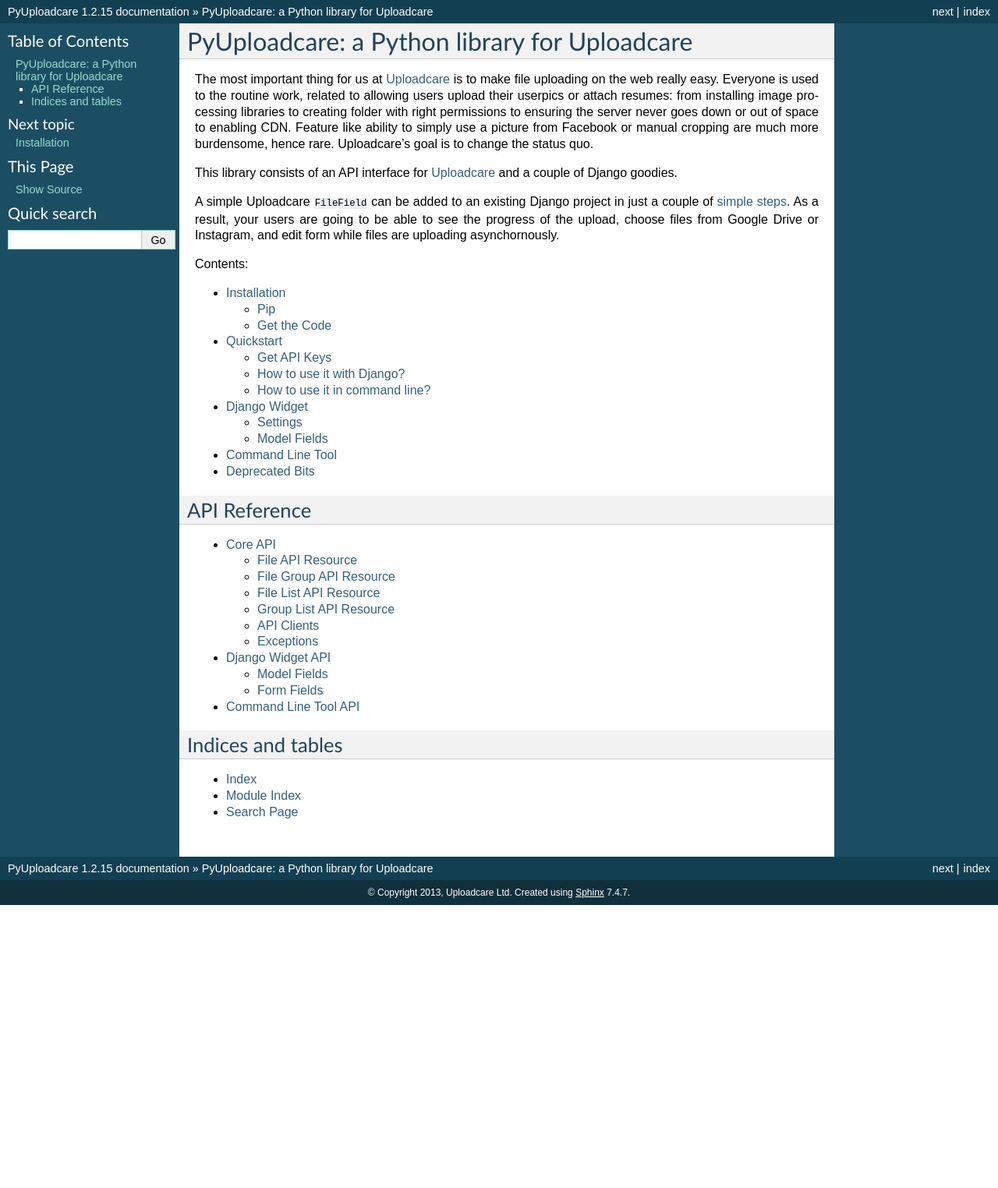
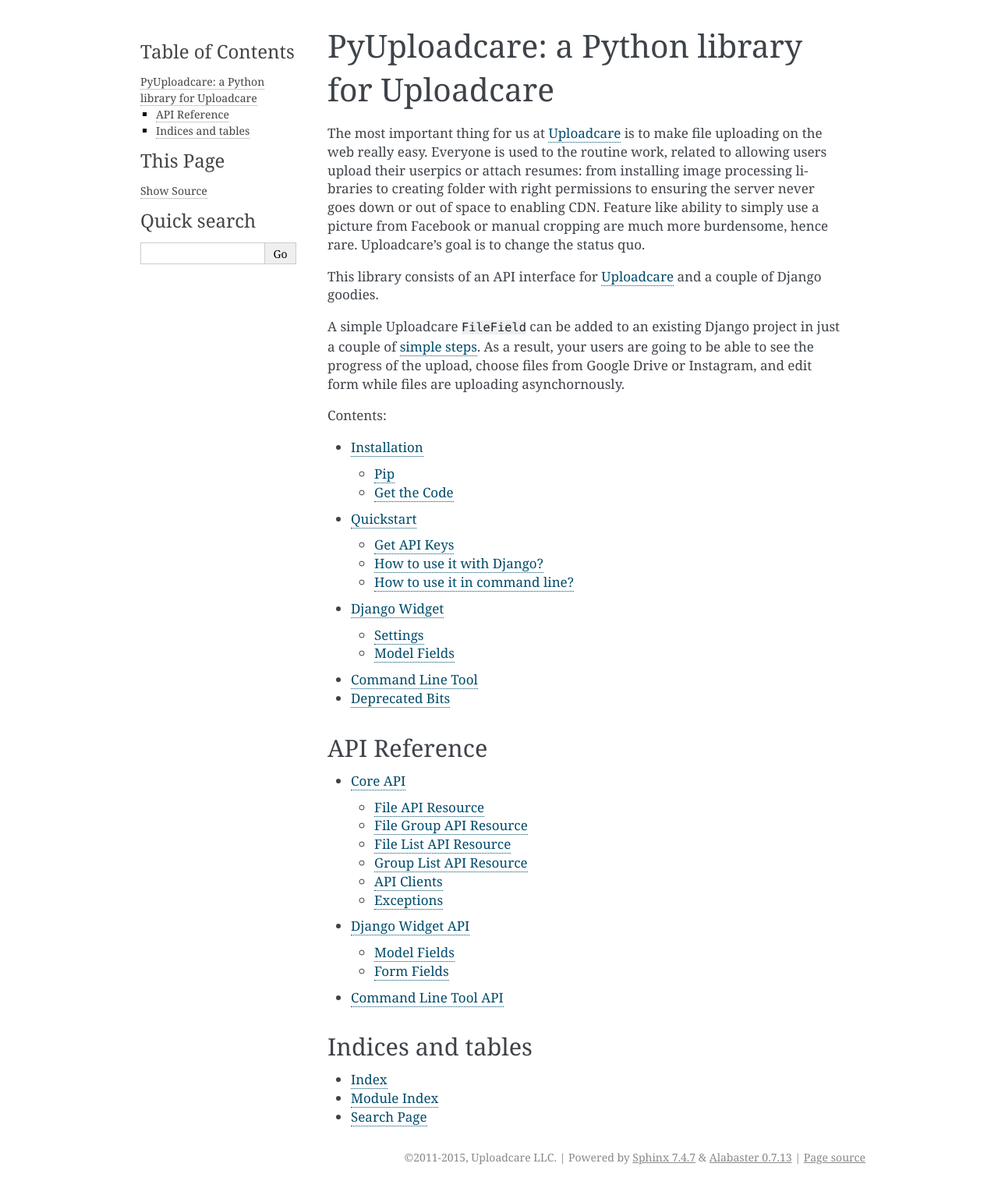
Before and after one commit to uploadcare/pyuploadcare, a Sphinx documentation site: the page built from docs/index.rst, in a window 1280 px wide. Shown: the whole page at 78% size. Built offline with Sphinx 7.4.7, drawn with Linux system fonts in a browser that asks for light colours; before the commit the page ends 1161 px from its top, so only the background shows below that.

Commit message:
try to fix RTD build

```diff
--- a/docs/conf.py
+++ b/docs/conf.py
@@ -22,7 +22,7 @@
 # -- General configuration -----------------------------------------------------
 
 # If your documentation needs a minimal Sphinx version, state it here.
-#needs_sphinx = '1.0'
+needs_sphinx = '1.3.1'
 
 # Add any Sphinx extension module names here, as strings. They can be extensions
 # coming with Sphinx (named 'sphinx.ext.*') or your custom ones.
@@ -42,7 +42,7 @@
 
 # General information about the project.
 project = u'PyUploadcare'
-copyright = u'2013, Uploadcare Ltd'
+copyright = u'2011-2015, Uploadcare LLC'
 
 # The version info for the project you're documenting, acts as replacement for
 # |version| and |release|, also used in various other places throughout the
@@ -95,7 +95,7 @@
 
 # The theme to use for HTML and HTML Help pages.  See the documentation for
 # a list of builtin themes.
-html_theme = 'default'
+html_theme = 'alabaster'
 
 # Theme options are theme-specific and customize the look and feel of a theme
 # further.  For a list of options available for each theme, see the
@@ -188,7 +188,7 @@
 # (source start file, target name, title, author, documentclass [howto/manual]).
 latex_documents = [
   ('index', 'PyUploadcare.tex', u'PyUploadcare Documentation',
-   u'Uploadcare Ltd', 'manual'),
+   u'Uploadcare LLC', 'manual'),
 ]
 
 # The name of an image file (relative to this directory) to place at the top of
@@ -218,7 +218,7 @@
 # (source start file, name, description, authors, manual section).
 man_pages = [
     ('index', 'pyuploadcare', u'PyUploadcare Documentation',
-     [u'Uploadcare Ltd'], 1)
+     [u'Uploadcare LLC'], 1)
 ]
 
 # If true, show URL addresses after external links.
@@ -232,7 +232,7 @@
 #  dir menu entry, description, category)
 texinfo_documents = [
   ('index', 'PyUploadcare', u'PyUploadcare Documentation',
-   u'Uploadcare Ltd', 'PyUploadcare', 'Python library for Uploadcare.',
+   u'Uploadcare LLC', 'PyUploadcare', 'Python library for Uploadcare.',
    'Miscellaneous'),
 ]
 
```
